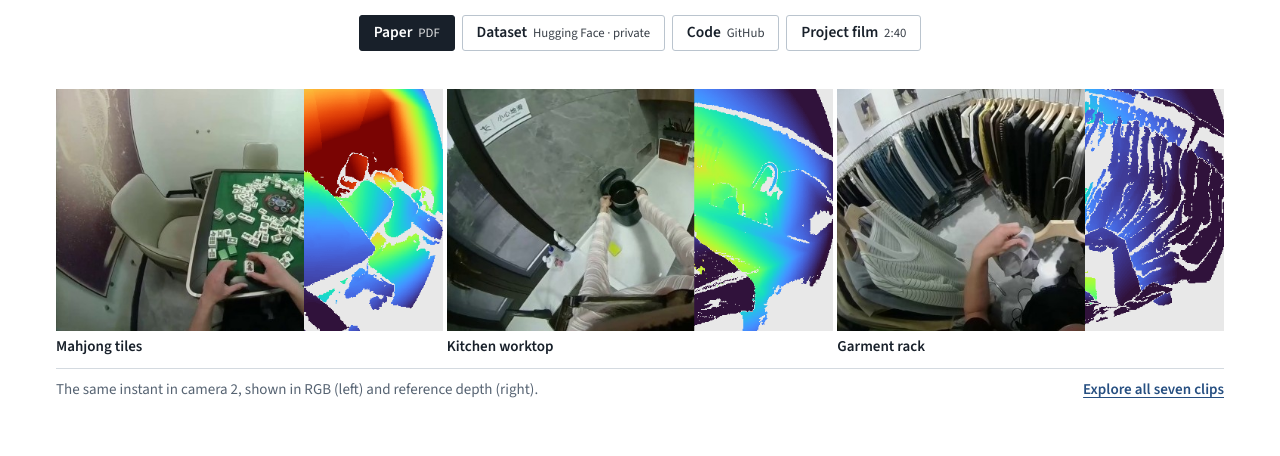
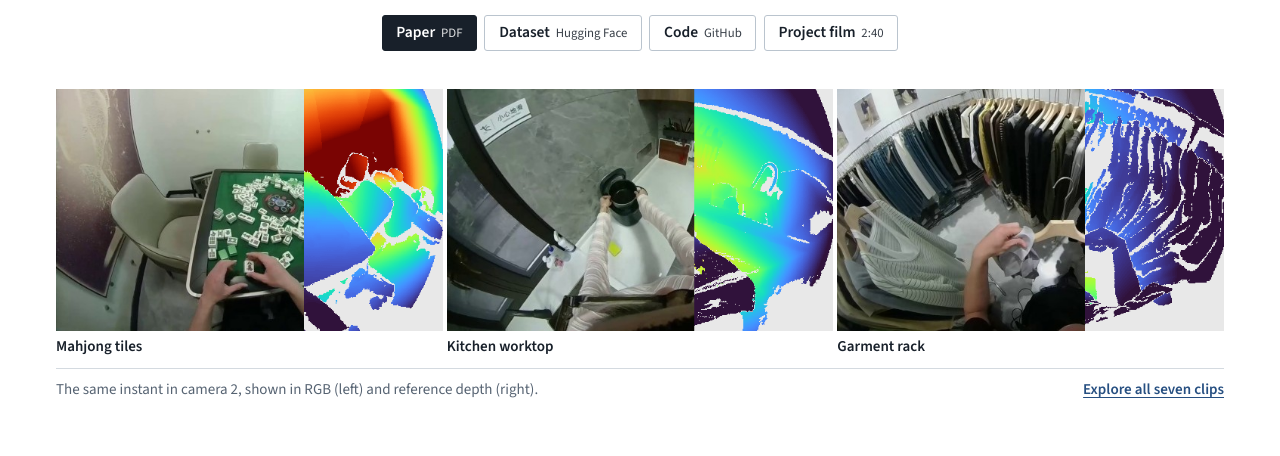
Before and after one commit to Chris004869/EgoDepth-Bench, a plain HTML site: page index.html in a window 1280 px wide. Shown: the part 344-800 px from the top of the page. Drawn offline with Linux system fonts and the light colour scheme.

Commit message:
Simplify the dataset links on the project page

```diff
--- a/index.html
+++ b/index.html
@@ -48,7 +48,7 @@
         </div>
         <div class="paper-links">
           <a href="site-assets/egodepth-bench.pdf">Paper <small>PDF</small></a>
-          <a href="https://huggingface.co/datasets/genrobot2025/EgoDepth-Bench">Dataset <small>Hugging Face · private</small></a>
+          <a href="https://huggingface.co/datasets/genrobot2025/EgoDepth-Bench">Dataset <small>Hugging Face</small></a>
           <a href="https://github.com/Chris004869/EgoDepth-Bench">Code <small>GitHub</small></a>
           <a href="#film">Project film <small>2:40</small></a>
         </div>
@@ -174,7 +174,6 @@
       <section class="chapter" id="dataset">
         <div class="section-intro"><h2>Dataset and capture</h2>
           <div><p>Six RGB cameras and five active-infrared stereo modules share a 30 Hz trigger. Five participants wore the rig during everyday tasks. The split holds out entire sites, with 24 for training, five for validation and eight for testing.</p>
-            <p>The full dataset is hosted in a private Hugging Face repository. Sign in with an account that has repository access.</p>
             <a href="https://huggingface.co/datasets/genrobot2025/EgoDepth-Bench">Open dataset on Hugging Face</a> · <a href="https://github.com/Chris004869/EgoDepth-Bench/blob/main/docs/DATA.md">Data format and SDK</a>
           </div></div>
         <figure class="paper-figure"><a aria-label="Enlarge the ground-truth reconstruction diagram" href="site-assets/figures/gt-pipeline.webp"><img loading="lazy" width="2582" height="1290" src="site-assets/figures/gt-pipeline.webp" alt="Capture rig, five infrared stereo pairs, module-level depth checks, and fusion into camera 2."></a>
```
Also changed, not shown: 1 other file.
